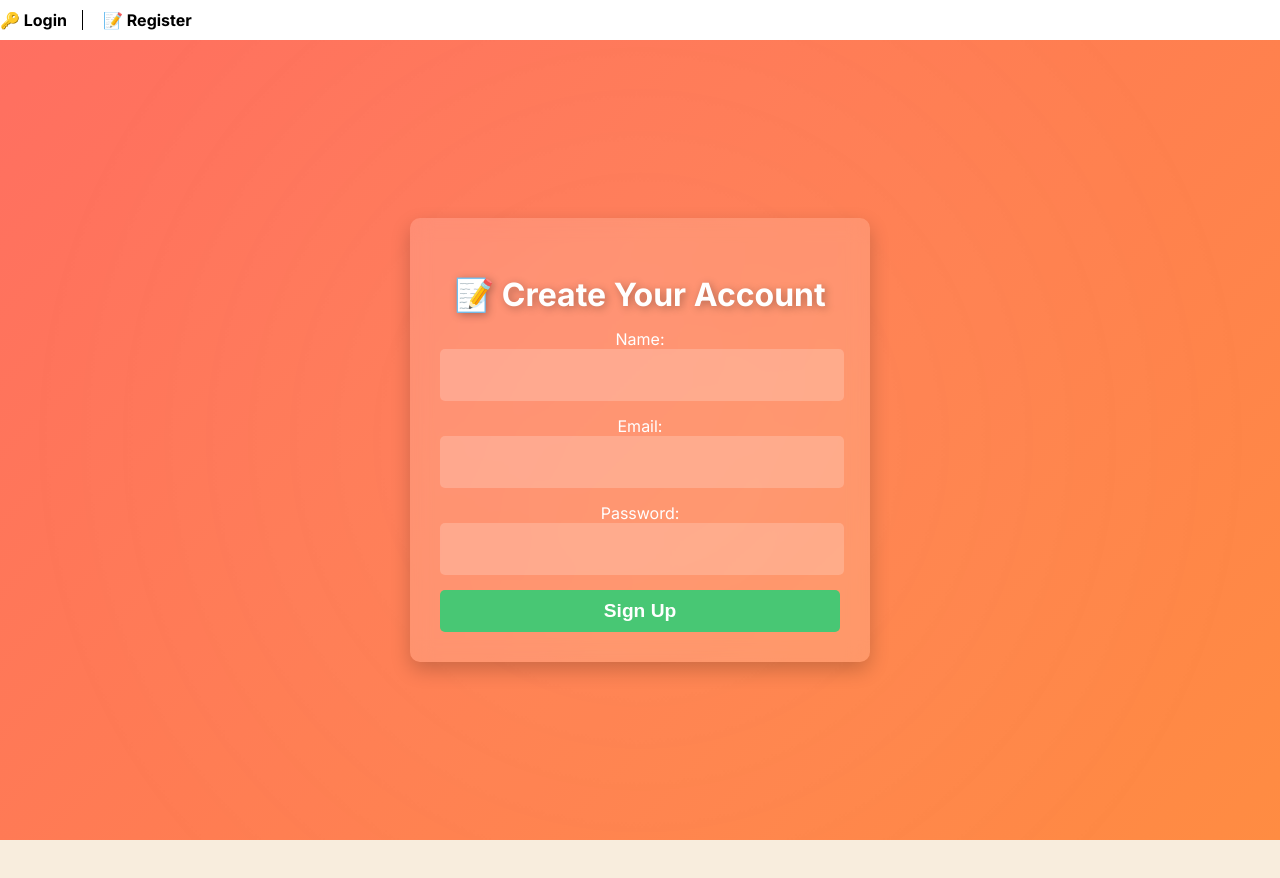
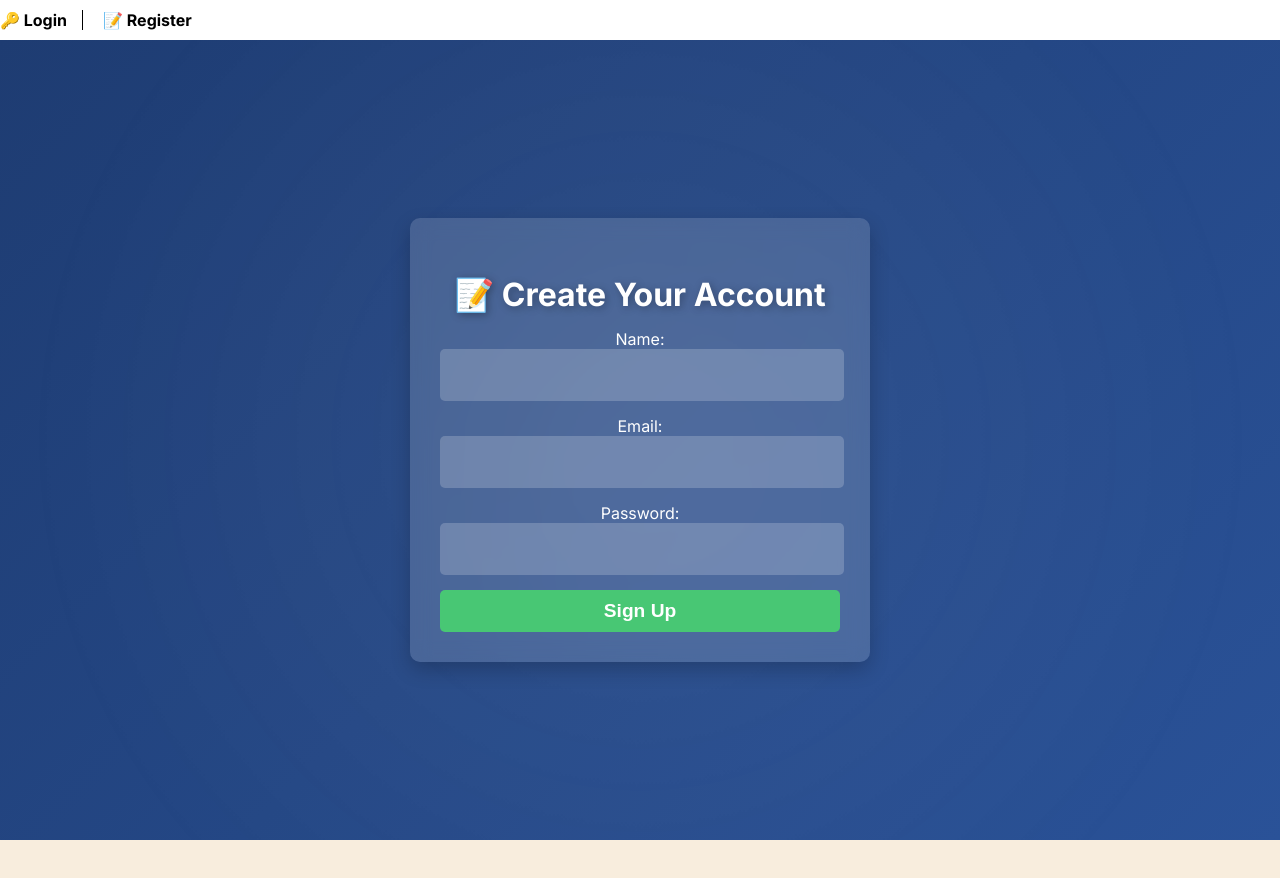
Before and after one commit to Kishorkumar28/ExpenseSplitter, a React (Create React App) app: page /register in a window 1280 px wide. Shown: the top 878 px of the page. Built offline with nearby package versions, Linux system fonts and the light colour scheme.

Commit message:
NormalisedBackgroundAcross_pages

```diff
--- a/src/components/RegisterForm.js
+++ b/src/components/RegisterForm.js
@@ -41,7 +41,7 @@ const RegisterForm = () => {
 
     return (
         <div className="register-container"> {/* ✅ Apply Flashy UI */}
-            <div className="register-animated-bg"></div> {/* ✅ Animated Background */}
+            <div className="animated-bg"></div> {/* ✅ Animated Background */}
             <div className="register-card">
                 <h2 className="register-title">📝 Create Your Account</h2>
                 <Formik initialValues={initialValues} validationSchema={validationSchema} onSubmit={handleSubmit}>
--- a/src/components/styles/RegisterForm.css
+++ b/src/components/styles/RegisterForm.css
@@ -7,7 +7,7 @@
     width: 100vw;
     height: 100vh;
     text-align: center;
-    background: linear-gradient(135deg, #ff6f61, #ff8c42);
+    background: linear-gradient(135deg, #1e3c72, #2a5298);
     color: white;
     overflow: hidden;
     position: relative;
```
